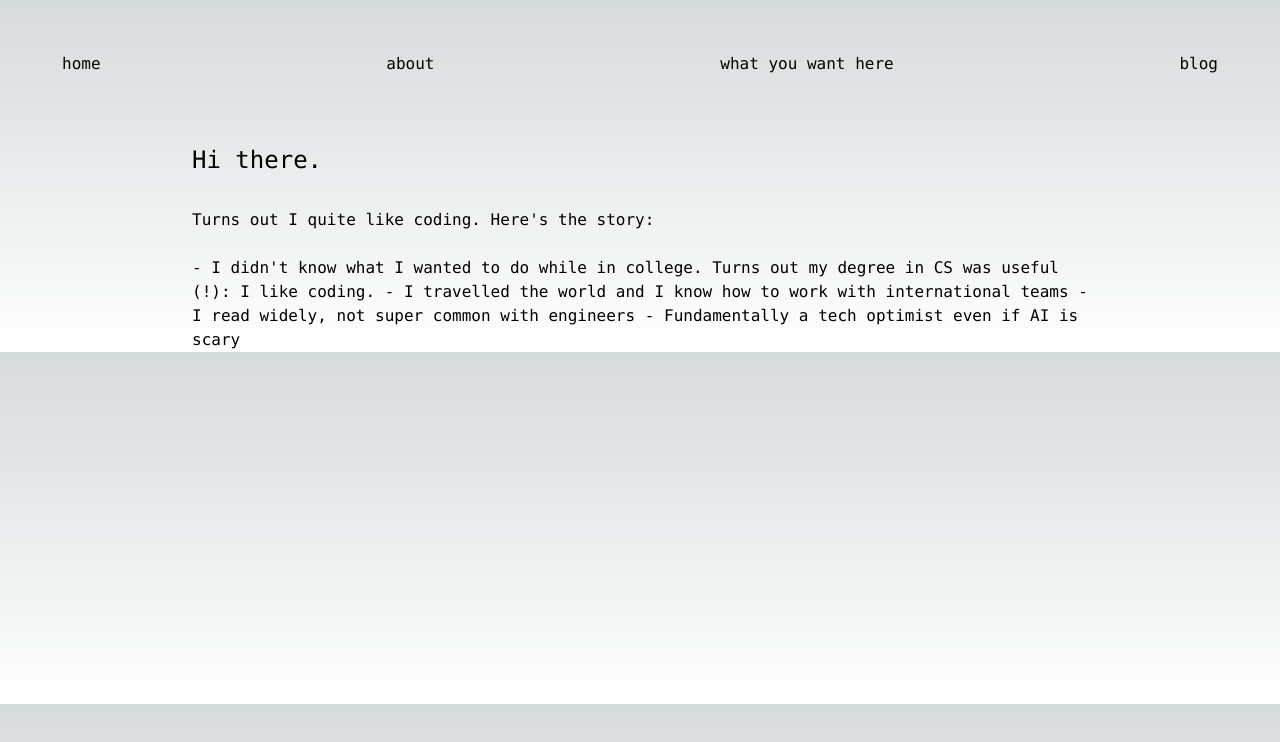
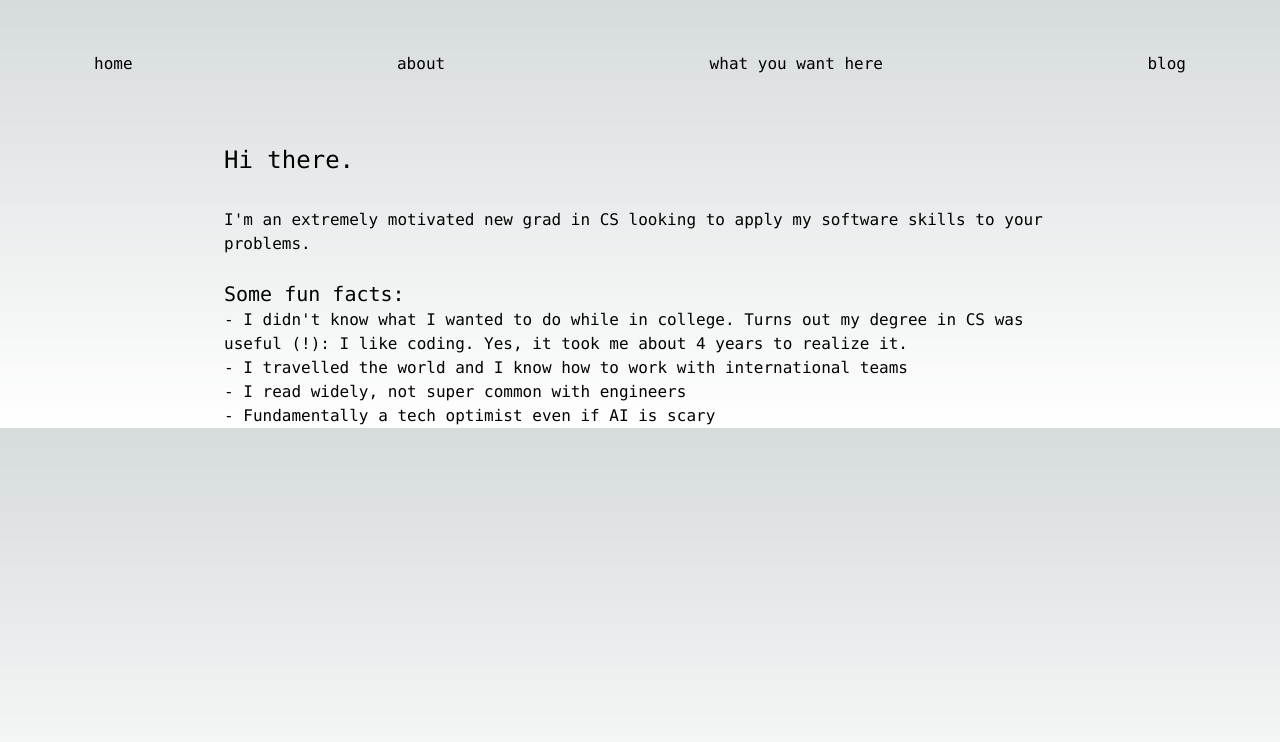
Before and after one commit to t-flora/tflora__, a Next.js app: page /about in a window 1280 px wide. Shown: the top 742 px of the page. Built offline with nearby package versions, Linux system fonts and the light colour scheme.

Commit message:
Change layout styling for consistency across pages

```diff
--- a/app/about/page.tsx
+++ b/app/about/page.tsx
@@ -2,16 +2,19 @@ import Link from 'next/link';
 
 export default function About(){
     return (
-        <div>
+        <div className='container mx-auto px-5'>
             <h1 className='pb-5 text-2xl'>Hi there.</h1>
             <p>
-                Turns out I quite like coding. Here&apos;s the story:
+                I&apos;m an extremely motivated new grad in CS looking to apply my software skills to your problems.
             </p><br/>
+            <h3 className='text-xl'>
+                Some fun facts:
+            </h3>
             <p>
-                - I didn&apos;t know what I wanted to do while in college. Turns out my degree in CS was useful (!): I like coding.
-                - I travelled the world and I know how to work with international teams
-                - I read widely, not super common with engineers
-                - Fundamentally a tech optimist even if AI is scary
+                - I didn&apos;t know what I wanted to do while in college. Turns out my degree in CS was useful (!): I like coding. Yes, it took me about 4 years to realize it.<br/>
+                - I travelled the world and I know how to work with international teams<br/>
+                - I read widely, not super common with engineers<br/>
+                - Fundamentally a tech optimist even if AI is scary<br/>
             </p>
         </div>
     )
--- a/app/blog/page.tsx
+++ b/app/blog/page.tsx
@@ -17,12 +17,14 @@ export default function Blog() {
         <title>tflora-blog</title>
       </Head>
       <main className="justify-center p-4">
-        <div>
-          <h1>Hello, I&apos;m Tiago</h1><br />
-          <p>Here&apos;s some stuff I&apos;ve written. I do wonder if things change if the line length just increases. Turns out yes, yes it does</p>
+        <div className='mb-4'>
+          <h1 className='text-3xl'>Blog</h1><br />
+          <p>
+            Here&apos;s some stuff I&apos;ve written or am writing. <br/>
+          </p>
         </div>
         <div>
-          <p className='text-3xl'>Recent posts</p>
+          <p className='text-2xl'>Recent posts</p>
           <div className='gap-8'>
             {recentPosts.map((post) => {
               return ( !!post &&
--- a/app/layout.tsx
+++ b/app/layout.tsx
@@ -16,7 +16,7 @@ export default function RootLayout({
 }) {
   return (
     <html lang="en">
-      <body className="">
+      <body className="container mx-auto px-5">
         <Navbar />
         <div className='mx-auto max-w-4xl justify-center'>
           {children}
--- a/app/page.tsx
+++ b/app/page.tsx
@@ -8,9 +8,8 @@ const inter = Inter({ subsets: ['latin'] })
 
 export default function Home() {
   return (
-    <main>
+    <main className='container mx-auto px-5'>
       <Hero />
-      <h1 className='text-3xl font-bold font-mono p-3'>Hello, I&apos;m Tiago</h1>
     </main>
   )
 }
--- a/app/skills/page.tsx
+++ b/app/skills/page.tsx
@@ -6,7 +6,7 @@ import TOC from '@/components/TableOfContents';
 
 export default function About(){
     return (
-        <div className='space-y-4'>
+        <div className='container mx-auto px-5 space-y-4'>
             <Head>
                 <title>tflora-skills</title>
             </Head>
@@ -116,7 +116,7 @@ export default function About(){
                 <ul>
                     <ListItemIconify iconId="devicon:wasm" text="WebAssembly" />
                     <ListItemIconify iconId="mdi:language-rust" color="#fff" text="Rust" />
-                    <ListItemImage text="Embedded C" alt="C Logo" src="https://upload.wikimedia.org/wikipedia/commons/1/19/C_Logo.png"/>
+                    {/* <ListItemImage text="Embedded C" alt="C Logo" src="https://upload.wikimedia.org/wikipedia/commons/1/19/C_Logo.png"/> */}
                 </ul>
             </section>
         </div>
--- a/components/Hero.tsx
+++ b/components/Hero.tsx
@@ -8,7 +8,7 @@ export default function Hero() {
                     Hi, I&apos;m Tiago
                 </h1>
                 <p>
-                    I&apos;m a full-stack developer specializing in TypeScript and Next.js
+                    I am a recent CS grad in engineering – be it software, data, or aircraft sales.
                 </p>
             </div>
             <div className='flex justify-center'>
--- a/next.config.js
+++ b/next.config.js
@@ -5,15 +5,15 @@ const nextConfig = {
   experimental: {
     appDir: true,
   },
-  images: {
-    remotePatterns: [
-      {
-        protocol: 'https',
-        hostname: 'upload.wikimedia.org',
-        port: '',
-      }
-    ]
-  }
+  // images: {
+  //   remotePatterns: [
+  //     {
+  //       protocol: 'https',
+  //       hostname: 'upload.wikimedia.org',
+  //       port: '',
+  //     }
+  //   ]
+  // }
 }
 
 // const withMDX = require('@next/mdx')({
```
